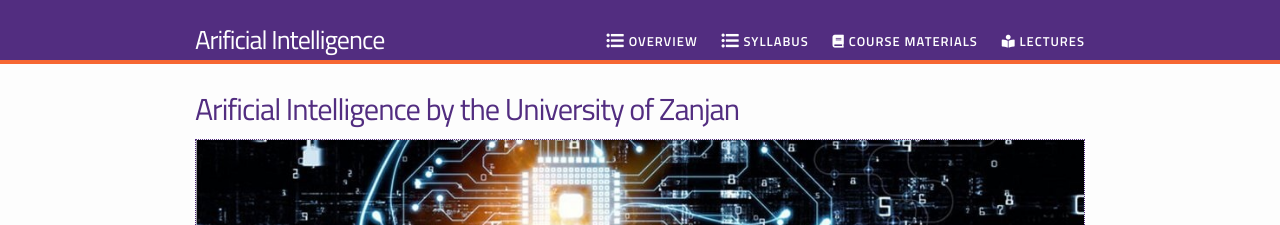
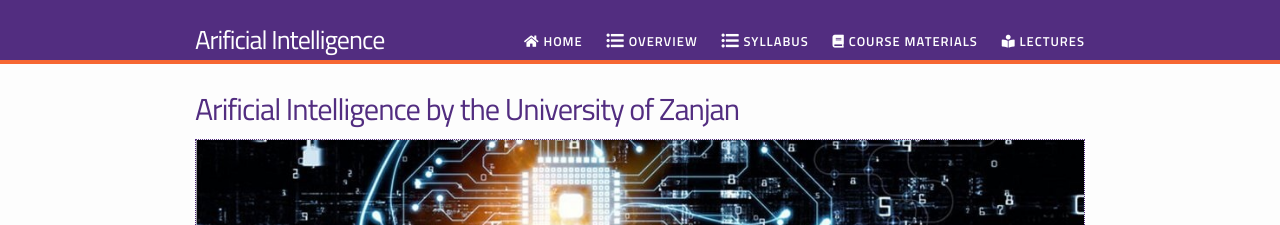
Before and after one commit to rahmanidashti/znuai, a Jekyll site: the page built from index.html, in a window 1280 px wide. Shown: the top 225 px of the page. Built offline with Jekyll 4.4.1, drawn with Linux system fonts in a browser that asks for light colours; nearby versions of some CDN libraries.

Commit message:
Update nav.html

```diff
--- a/_includes/nav.html
+++ b/_includes/nav.html
@@ -1,4 +1,5 @@
 <ul class="menu">
+    <li><a class="page-link" href="/znuai/"><i class="fas fa-home"></i> Home</a></li>
     <li><a class="page-link" href="/znuai/overview/"><i class="fa fa-list-ul fa-lg"></i> Overview</a></li>
     <li><a class="page-link" href="{{ site.syllabus }}"><i class="fa fa-list-ul fa-lg"></i> Syllabus</a></li>
     <li><a class="page-link" href="/znuai/course-materials/"><i class="fas fa-book"></i> Course Materials</a></li>
```
